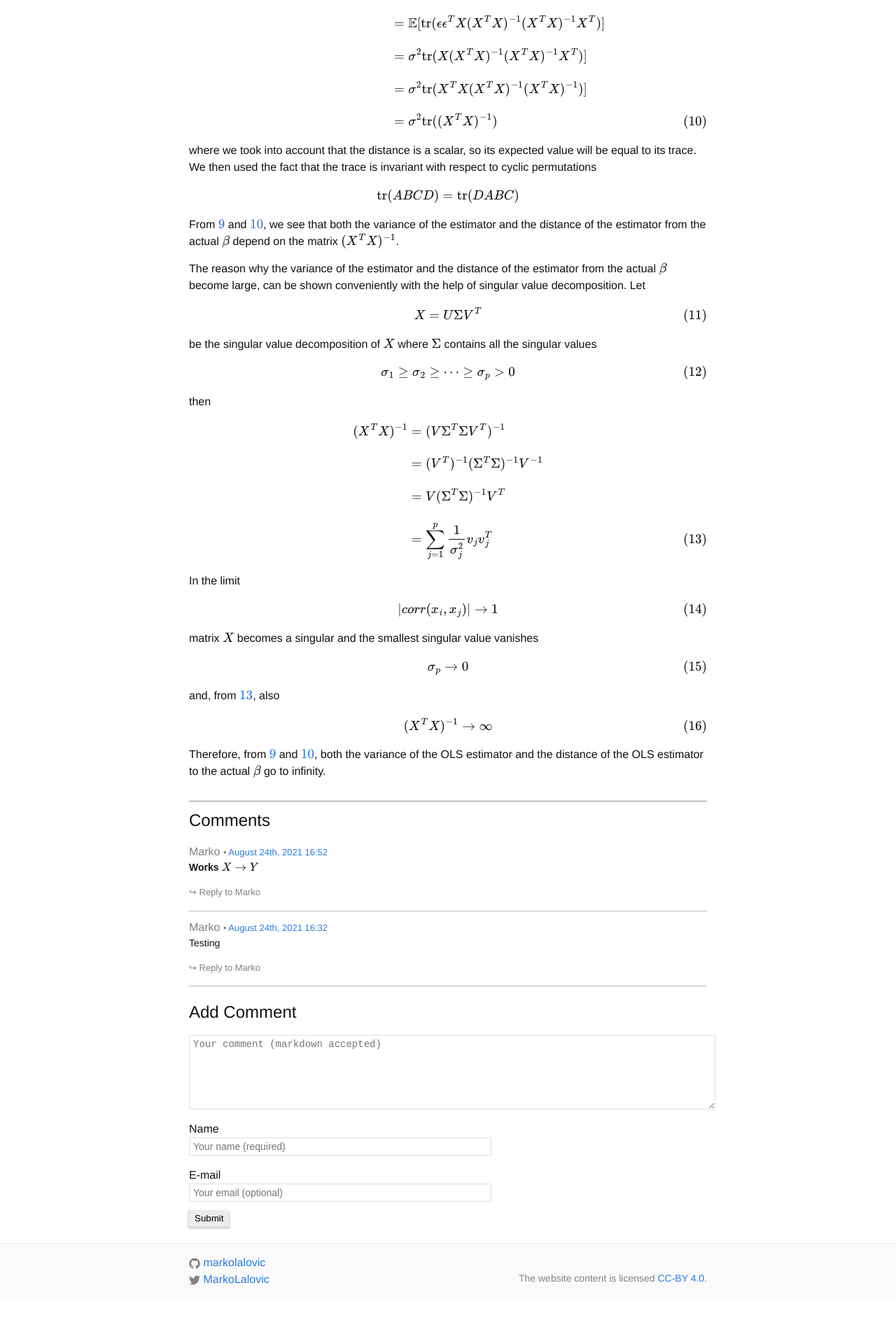
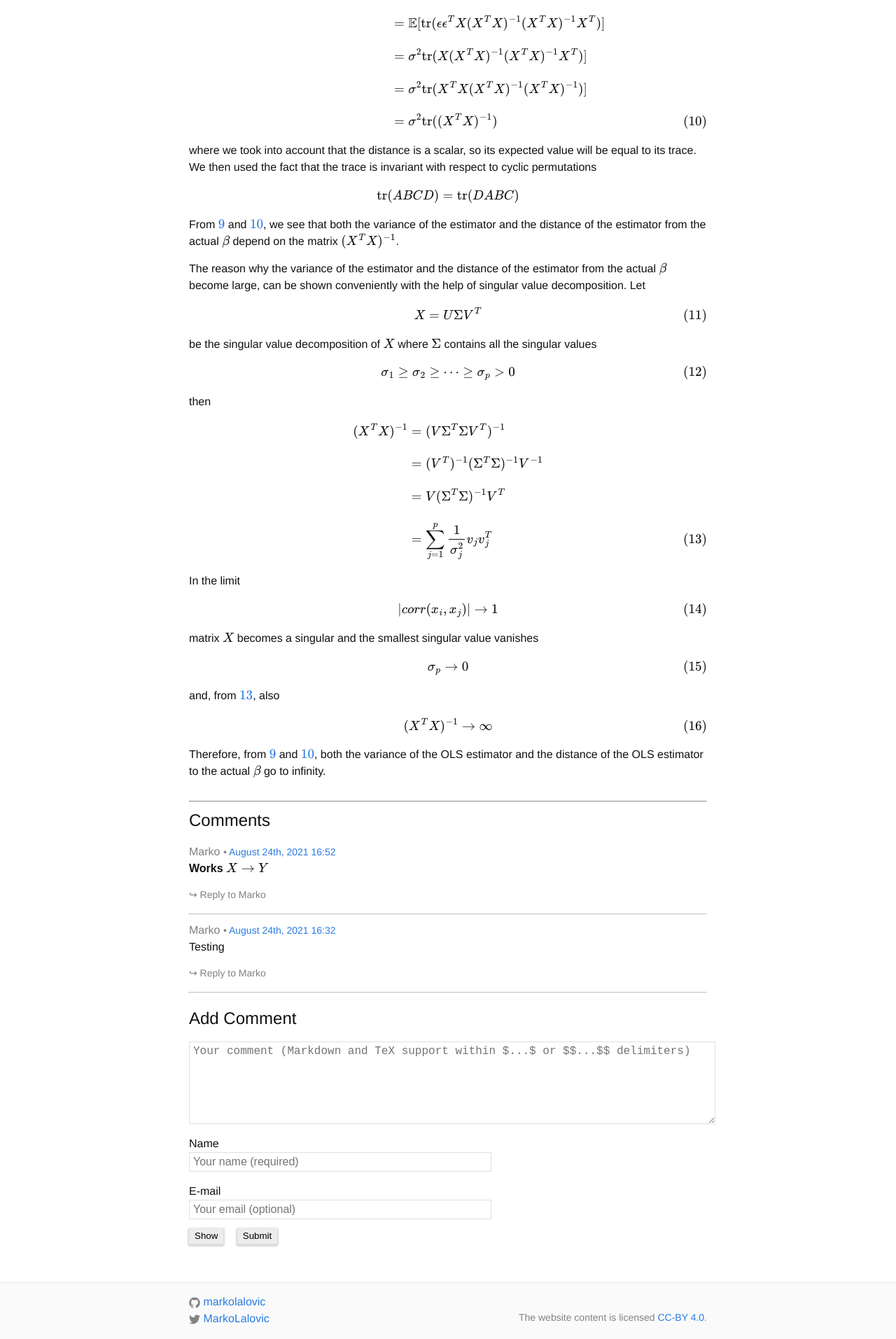
Before and after one commit to markolalovic/blog, a Jekyll site: the page built from _posts/2019-07-14-ols-regression.markdown, in a window 1280 px wide. Shown: the part 3713-5626 px from the top of the page at 70% size. Built offline with Jekyll 4.4.1, drawn with Linux system fonts in a browser that asks for light colours; nearby versions of some CDN libraries; formulas are drawn with MathJax 3; before the commit the page ends 5570 px from its top, so only the background shows below that.

Commit message:
added show comment

```diff
--- a/_config.yml
+++ b/_config.yml
@@ -4,8 +4,9 @@
 description: >- # head meta info for Google search results
   This website contains my blog generated using Jekyll.
   View the README file on [GitHub](https://github.com/markolalovic/blog).
-baseurl: "/blog" # the subpath of your site, e.g. /blog/
-url: "https://markolalovic.com" # the base hostname & protocol for your site
+baseurl: "/blog/" # the subpath of your site, e.g. /blog/
+url: "http://127.0.0.1:4000" # the base hostname & protocol for your site
+# url: "https://markolalovic.github.io" # deployment
 twitter_username: MarkoLalovic
 github_username:  markolalovic
 
--- a/_includes/comment_form.html
+++ b/_includes/comment_form.html
@@ -10,7 +10,7 @@
 
   <div class="textfield">
     <label for="comment-form-message"><h2>Add Comment<small><a rel="nofollow" id="cancel-comment-reply-link" href="{{ page.url | absolute_url }}#respond" style="display:none;">(cancel reply)</a></small></h2>
-      <textarea class="textfield__input" name="fields[message]" type="text" id="comment-form-message" placeholder="Your comment (markdown accepted)" required rows="6"></textarea>
+      <textarea class="textfield__input" name="fields[message]" type="text" id="comment-form-message" placeholder="Your comment (Markdown and TeX support within $...$ or $$...$$ delimiters)" required rows="6"></textarea>
     </label>
   </div>
 
@@ -36,9 +36,13 @@
     <div id="reCaptcha" class="g-recaptcha" data-sitekey="{{ site.reCaptcha.siteKey }}"></div>
     {% endif %}
 
-    <button class="button" id="comment-form-submit">
-      Submit
-    </button>
+    <button class="button" type="button" onclick="showResult()">Show</button>
+    <button class="button" id="comment-form-submit">Submit</button>
+
+    <div class="textfield">
+      <h1 id="comment-result-title"></h1>
+      <p id="comment-result"></p>
+    </div>
 
 </form>
 
--- a/assets/css/main.css
+++ b/assets/css/main.css
@@ -806,7 +806,7 @@
     border: 1px solid rgba(0,0,0,.12);
     padding: 4px 5px;
     width: 100%;
-    font-size: 14px;
+    font-size: 16px;
 }
 
 .notify-me, .g-recaptcha {
@@ -823,7 +823,7 @@
 	 cursor: pointer;
 	 -webkit-transition-duration: 0.4s;
 	 transition-duration: 0.4s;
-	 margin: 4px 0px 0px 0px;
+	 margin: 4px 15px 0px 0px;
 }
 
 button:hover {
@@ -846,15 +846,15 @@
     padding: 3px;
 }
 .comment__date {
-    font-size: 13px;
+    font-size: 14px;
 }
 .comment__body {
-    font-size: 14px;
+    font-size: 16px;
 }
 .comment__meta {
     text-align: left;
     color: grey;
-    font-size: 13px;
+    font-size: 14px;
 }
 .comments__existing {
     padding: 8px 0px 0px 0px;
@@ -869,7 +869,7 @@
 }
 .comment__reply-link {
     color: grey;
-    font-size: 13px;
+    font-size: 14px;
     cursor: pointer;
 }
 
--- a/assets/main.js
+++ b/assets/main.js
@@ -157,3 +157,15 @@
     return document.getElementById( id );
   }
 };
+
+function showResult() {
+  comment = document.getElementById("comment-form-message").value;
+  // console.log(comment);
+  document.getElementById("comment-result-title").innerText = "Your comment:";
+  document.getElementById("comment-result").innerText = comment;
+  rerenderMath();
+}
+
+function rerenderMath() {
+  MathJax.Hub.Queue(["Typeset", MathJax.Hub]);
+}
```
Also changed, not shown: 11 other files.
